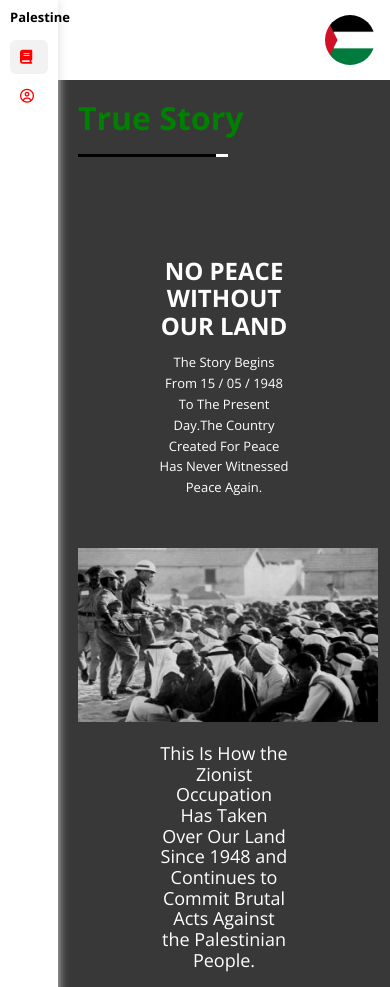
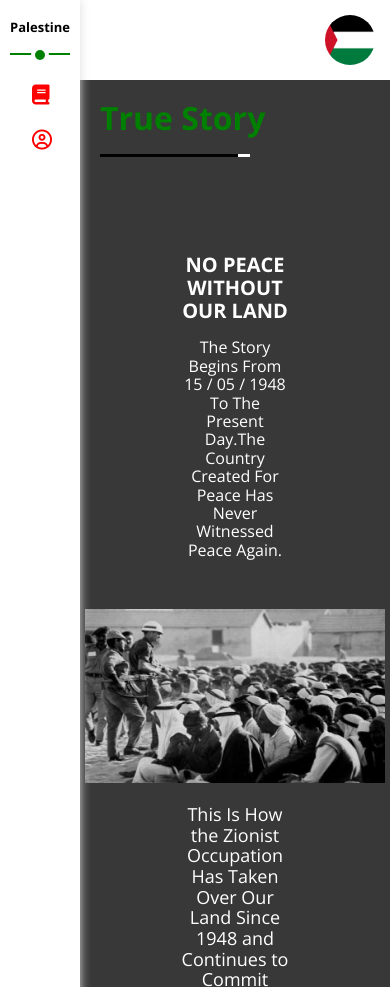
Before and after one commit to omar-diab/Eyes-On-Palestine, a plain HTML site: page index.html in a window 390 px wide. Shown: the top 987 px of the page. Drawn offline with nearby package versions, Linux system fonts and the light colour scheme.

Commit message:
Uploud The File

```diff
--- a/css/main.css
+++ b/css/main.css
@@ -66,12 +66,8 @@ ul{
     width: 12px;
     height: 12px;
     border-radius: 50%;
-    border: 4px solid var(--white-color);
+    border: 4px solid white;
     bottom: -29px;
-}
-.sidebar ul li a:hover,
-.sidebar ul li a.active{
-    background-color: #dddddd60;
 }
 .sidebar ul li a{
     transition: var(--main-transition);
@@ -84,16 +80,24 @@ ul{
 }
 @media(max-width: 767px){
     .sidebar{
-        width: 58px;
+        width: 80px;
         padding: 10px;
     }
     .sidebar h3{
         font-size: 13px;
-        margin-bottom: 15px;
+        margin-bottom: 40px;
+        margin-top: 10px;
     }
-    .sidebar h3::before,
+    .sidebar h3::before{
+        width: 100%;
+    }
     .sidebar h3::after{
-        display: none;
+        width: 10px;
+        height: 10px;
+    }
+    .sidebar ul li a{
+        font-size: 20px;
+        margin-left: 12px;
     }
     .sidebar ul li a span{
         display: none;
@@ -170,7 +174,6 @@ ul{
 }
 .truth-story .images .img .one{
     height: 315.84px;
-    margin-right: 30px;
 }
 .truth-story .images p{
     font-size: 18px;
@@ -178,14 +181,17 @@ ul{
 @media(max-width: 767px){
     .truth-story .images .img img{
         width: 300px;
-        margin-left: -80px;
+        margin-left: -95px;
     }
     .truth-story .images .img .one{
         height: 100%;
     }
+    .truth-story .intro h2{
+        font-size: 20px;
+        font-weight: bold;
+    }
     .truth-story .intro p{
-        font-size: 13px;
-        line-height: 1.6;
+        font-size: 16px;
     }
 }
 /* End Truth Story */
```
Also changed, not shown: our-media.html (+6 -0 lines).
